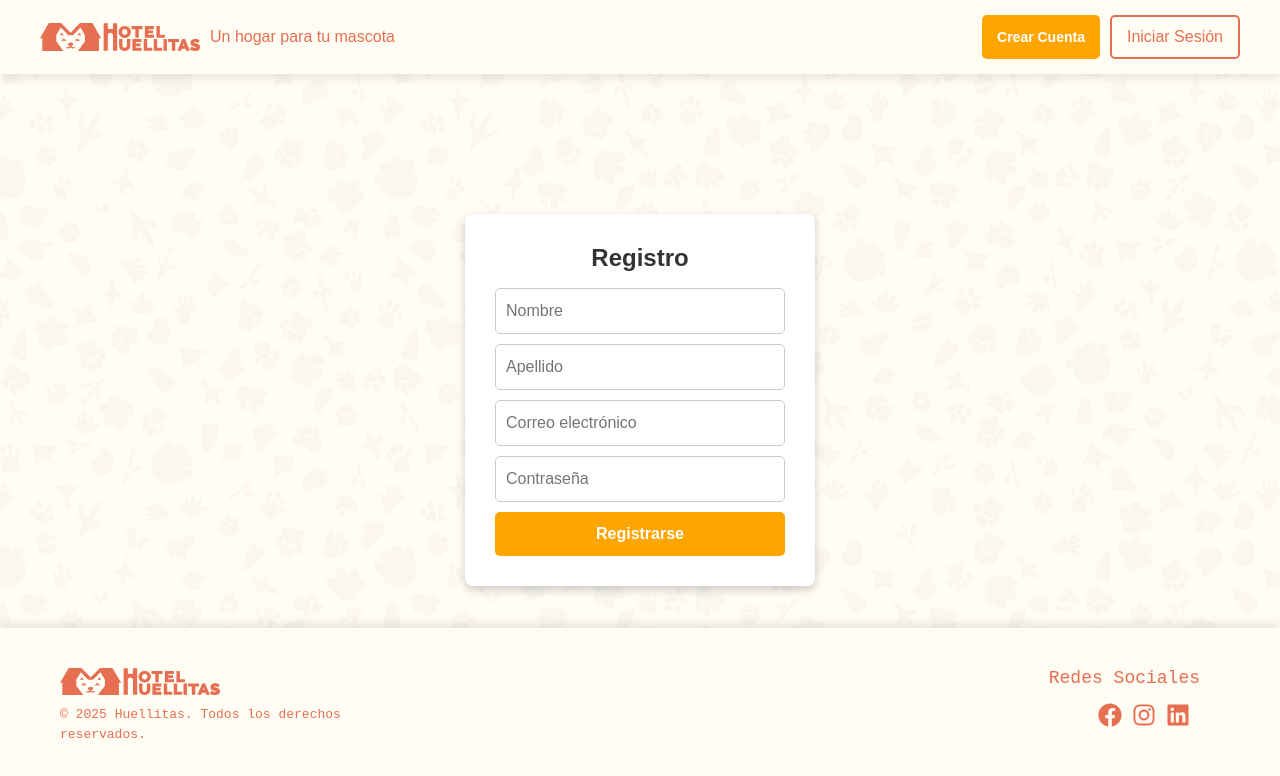
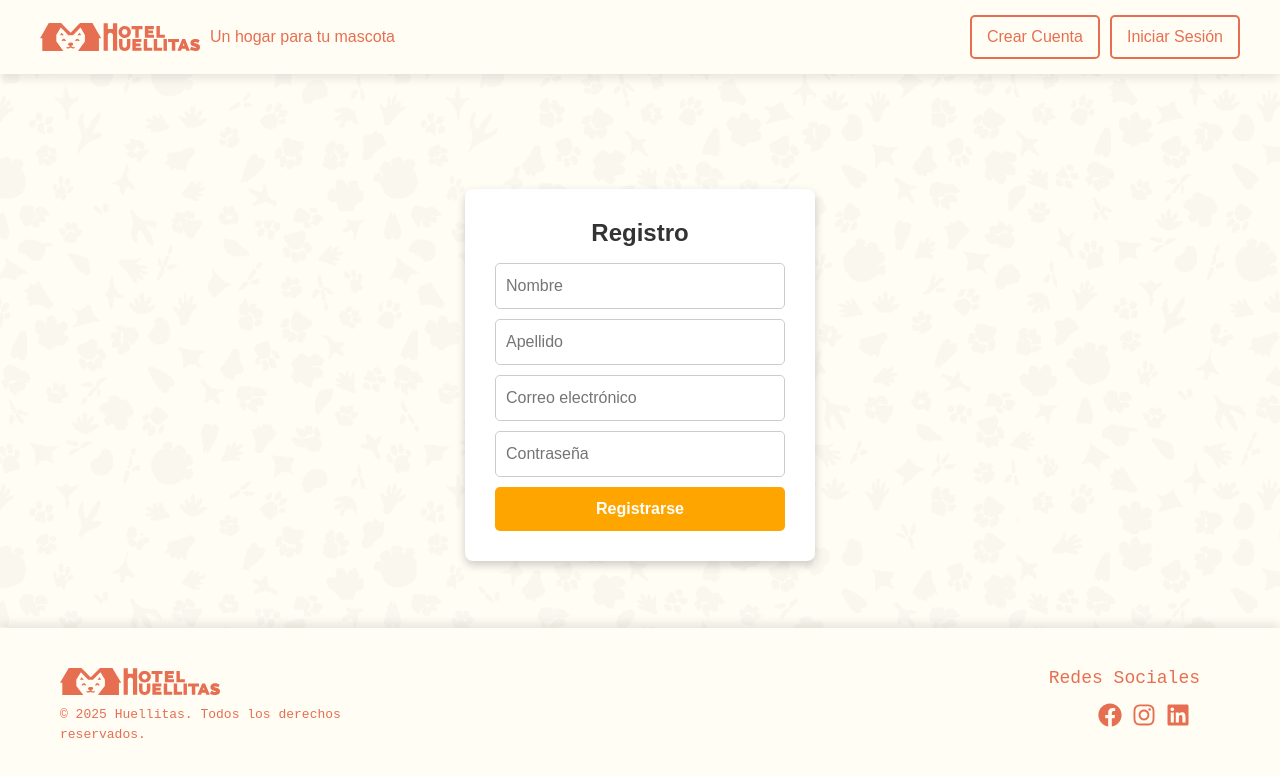
Before and after one commit to grupo-4-proyecto-integrador-dh/grupo-4-proyecto-integrador-dh-Frontend, a React (Vite) app in the folder huellitas/: page /registro in a window 1280 px wide. Shown: the top 776 px of the page. Built offline with nearby package versions, Linux system fonts and the light colour scheme; a web font is replaced by a local one.

Commit message:
modificando registro container - crear cuenta

```diff
--- a/huellitas/src/Styles/Registro.scss
+++ b/huellitas/src/Styles/Registro.scss
@@ -9,6 +9,7 @@
     width: 100%;
     height: 100%;
     z-index: 1000;
+    padding:0 0 50px;
   }
 
 
@@ -82,15 +83,14 @@
 
 
   .crear-cuenta-button {
-    background-color: orange;
-    color: white;
-    padding: 10px 15px;
-    border: none;
+    background-color: transparent;
+    border: 2px solid #e76f51;
+    padding: 8px 15px;
+    cursor: pointer;
+    font-weight: 500;
+    color: #e76f51;
     border-radius: 5px;
-    font-size: 14px;
-    cursor: pointer;
-    font-weight: bold;
-    transition: background-color 0.3s ease-in-out;
+    transition: 0.3s;
 
     &:hover {
       background-color: darkorange;
```
